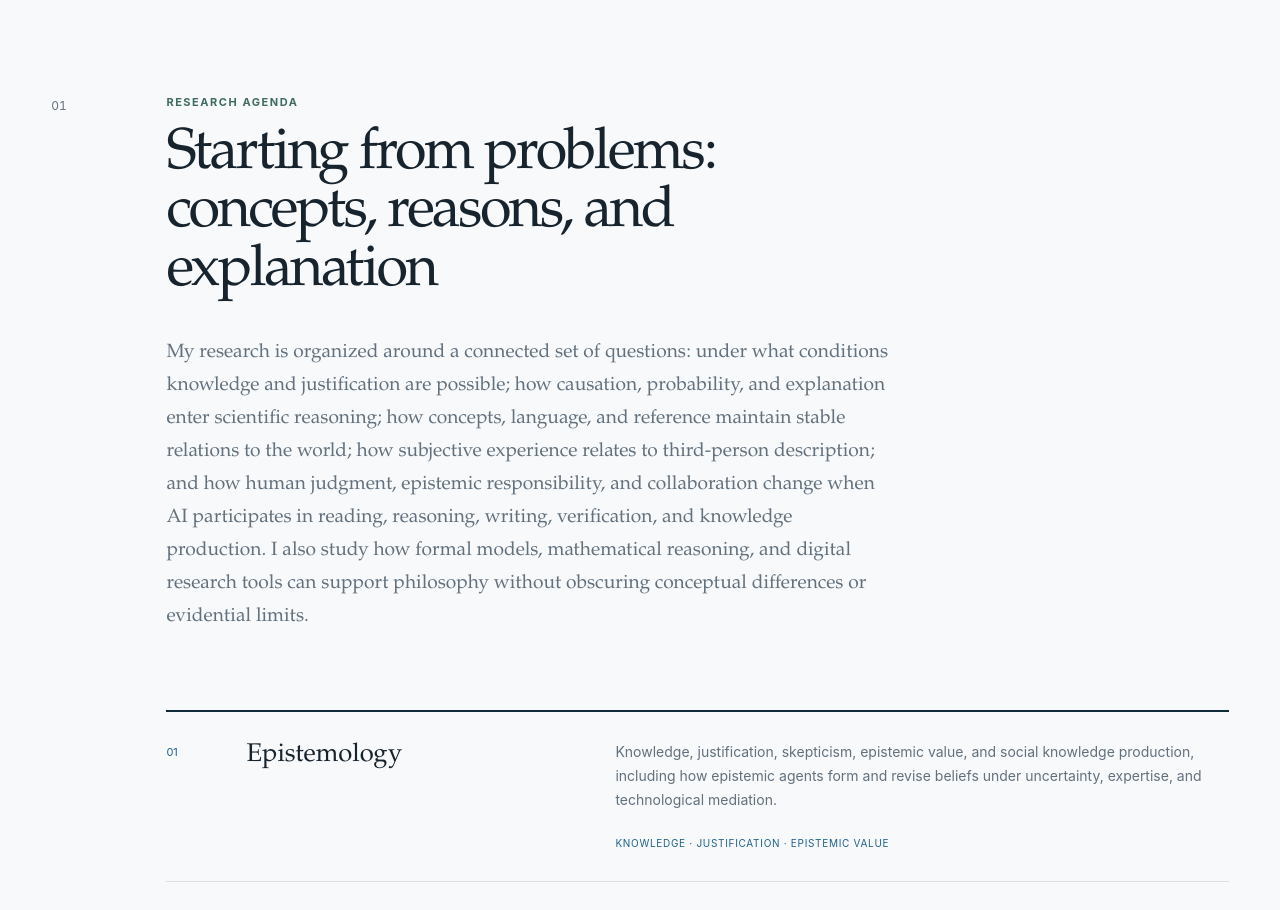
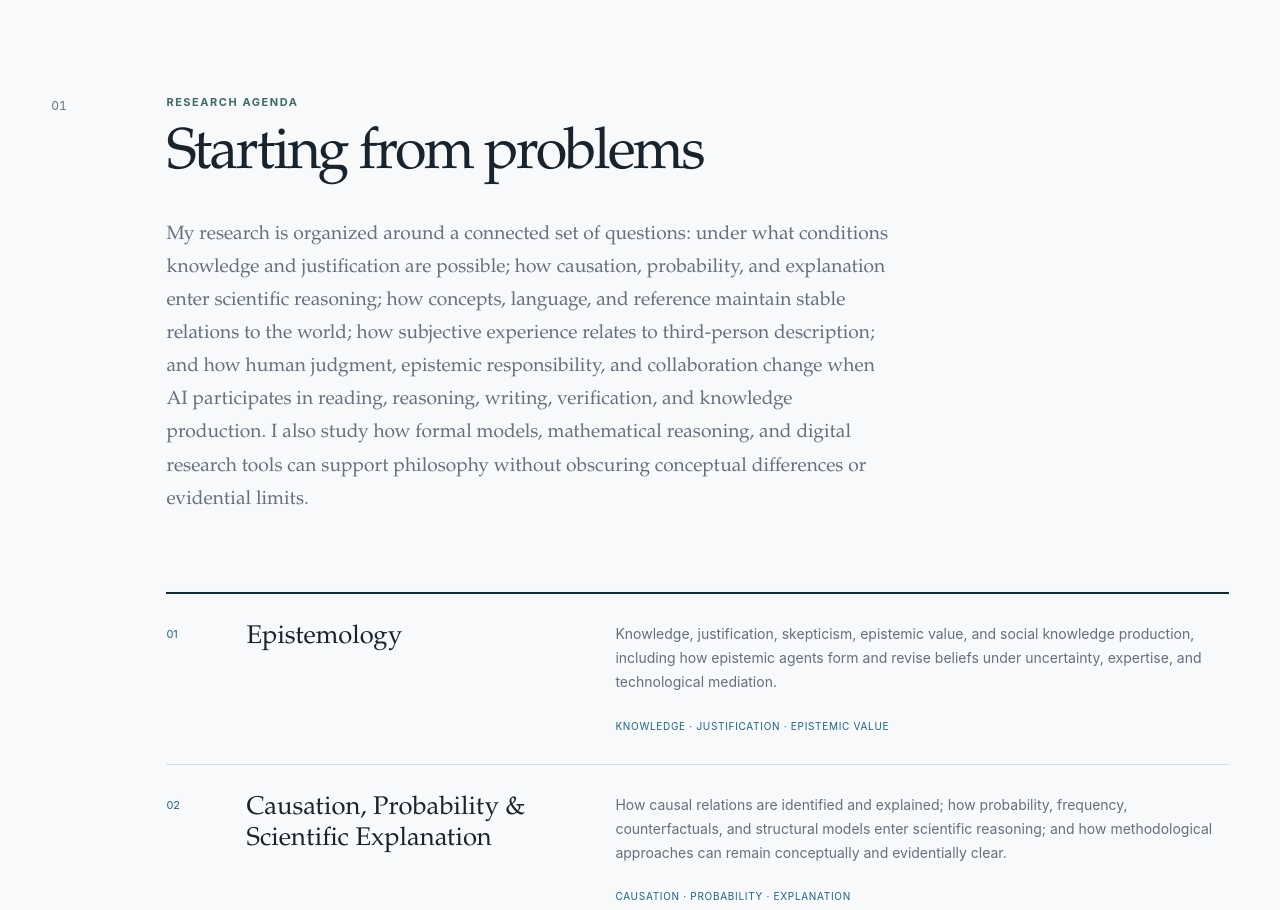
Before and after one commit to ChongLiuPhil/ChongLiuPhil.github.io, a Next.js app: page / in a window 1280 px wide. Shown: the part 840-1750 px from the top of the page. Built offline with nearby package versions, Linux system fonts and the light colour scheme.

Commit message:
Simplify research section heading

```diff
--- a/app/content.ts
+++ b/app/content.ts
@@ -224,7 +224,7 @@ export const interfaceCopy = {
     skip: '跳至正文',
     scroll: '向下浏览',
     researchEyebrow: '研究方向',
-    researchTitle: '以问题为起点，考察概念、理由与解释',
+    researchTitle: '以问题为起点',
     publicationsEyebrow: '公开研究',
     publicationsTitle: '公开研究项目与工具',
     publicationsIntro: '这里只列出已经公开、可以作为研究项目或研究方法工作的内容。未公开项目只在研究方向层面概括，不展示其原创论点或未发表结论。',
@@ -261,7 +261,7 @@ export const interfaceCopy = {
     skip: 'Skip to content',
     scroll: 'Scroll to explore',
     researchEyebrow: 'Research agenda',
-    researchTitle: 'Starting from problems: concepts, reasons, and explanation',
+    researchTitle: 'Starting from problems',
     publicationsEyebrow: 'Public research',
     publicationsTitle: 'Public research projects and tools',
     publicationsIntro: 'This section lists only already-public work that belongs to research projects or research-methodology development. Unpublished projects are represented only at the level of broad fields and research questions, without exposing original arguments or unpublished conclusions.',
```
